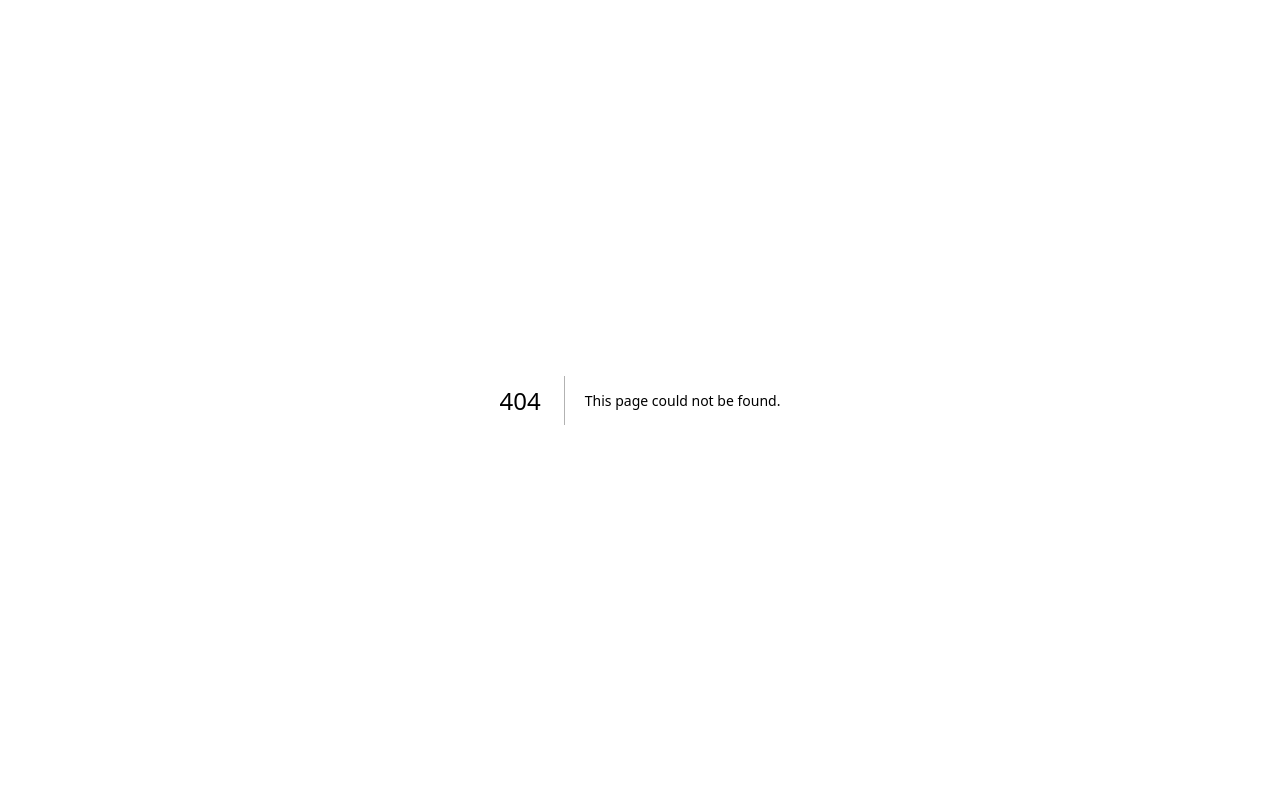
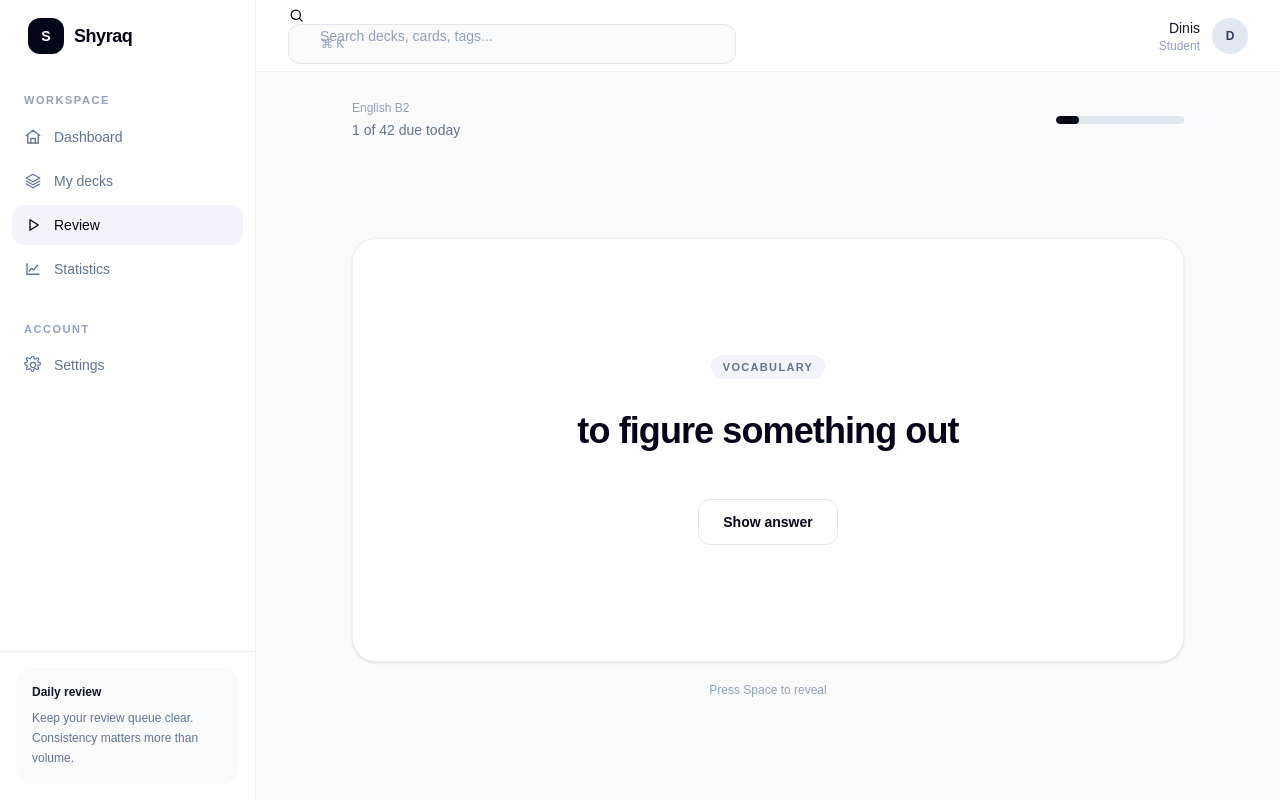
Before and after one commit to Dinislam2009/shyraq, a Next.js app: page /review in a window 1280 px wide. Before the commit this address had no page. Built offline with nearby package versions, Linux system fonts and the light colour scheme.

Commit message:
feat: add review interface

```diff
--- /dev/null
+++ b/src/app/review/page.tsx
@@ -0,0 +1,39 @@
+"use client";
+
+import { useState } from "react";
+import { AppShell } from "@/components/app-shell";
+import { CheckIcon } from "@/components/icons";
+
+const answers = [
+  { label: "Again", interval: "< 1 min" },
+  { label: "Hard", interval: "6 min" },
+  { label: "Good", interval: "10 min" },
+  { label: "Easy", interval: "4 days" },
+];
+
+export default function ReviewPage() {
+  const [revealed, setRevealed] = useState(false);
+  return (
+    <AppShell>
+      <div className="mx-auto flex min-h-[calc(100vh-4.5rem)] max-w-4xl flex-col px-5 py-7 sm:px-8">
+        <div className="mb-6 flex items-center justify-between"><div><p className="text-xs font-medium text-slate-400">English B2</p><p className="mt-1 text-sm text-slate-500">1 of 42 due today</p></div><div className="h-2 w-32 overflow-hidden rounded-full bg-slate-200"><div className="h-full w-[18%] rounded-full bg-slate-950" /></div></div>
+        <div className="flex flex-1 flex-col justify-center">
+          <div className="min-h-[390px] rounded-3xl border border-black/[0.06] bg-white p-8 shadow-sm sm:p-12">
+            <div className="flex h-full min-h-[326px] flex-col items-center justify-center text-center">
+              <span className="mb-8 rounded-full bg-slate-100 px-3 py-1 text-[11px] font-semibold uppercase tracking-[0.12em] text-slate-500">Vocabulary</span>
+              <h1 className="max-w-2xl text-3xl font-semibold tracking-tight sm:text-4xl">to figure something out</h1>
+              {!revealed ? (
+                <button onClick={() => setRevealed(true)} className="mt-12 rounded-xl border border-slate-200 px-6 py-3 text-sm font-semibold transition hover:border-slate-300 hover:bg-slate-50">Show answer</button>
+              ) : (
+                <div className="mt-10 max-w-xl"><div className="mb-5 h-px bg-slate-100" /><p className="text-lg leading-8 text-slate-600">to understand or solve something after thinking about it</p><p className="mt-4 text-sm text-slate-400">Example: I finally figured out how the problem worked.</p></div>
+              )}
+            </div>
+          </div>
+          {revealed && <div className="mt-5 grid grid-cols-4 gap-2">{answers.map((answer) => <button key={answer.label} className="rounded-xl border border-slate-200 bg-white px-2 py-3 text-center transition hover:border-slate-300 hover:bg-slate-50"><p className="text-sm font-semibold">{answer.label}</p><p className="mt-1 text-[11px] text-slate-400">{answer.interval}</p></button>)}</div>}
+          {!revealed && <p className="mt-5 text-center text-xs text-slate-400">Press Space to reveal</p>}
+          {revealed && <div className="mt-4 flex items-center justify-center gap-2 text-xs text-slate-400"><CheckIcon size={14} />Review event will be recorded locally</div>}
+        </div>
+      </div>
+    </AppShell>
+  );
+}
```
